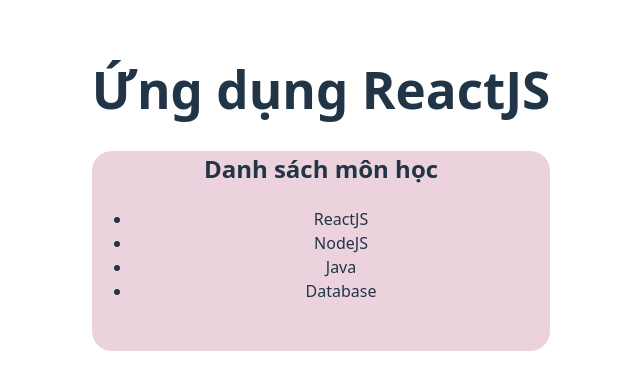
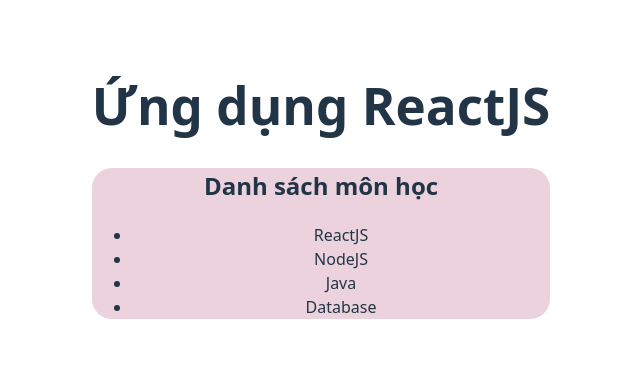
Before and after one commit to quynhngocnhi28-beep/debai2, a React (Vite) app: page / in a window 1280 px wide. Shown: the part 211-600 px from the top of the page, without its empty margins (319-959 px from the left). Built offline with nearby package versions, Linux system fonts and the light colour scheme.

Commit message:
Add multiple files

```diff
--- a/src/SubjectList.css
+++ b/src/SubjectList.css
@@ -2,5 +2,5 @@
     text-align: center;
     background: #ebd2dc;
     border-radius: 20px;
-    height: 200px;
+    height: auto;
 }
```
